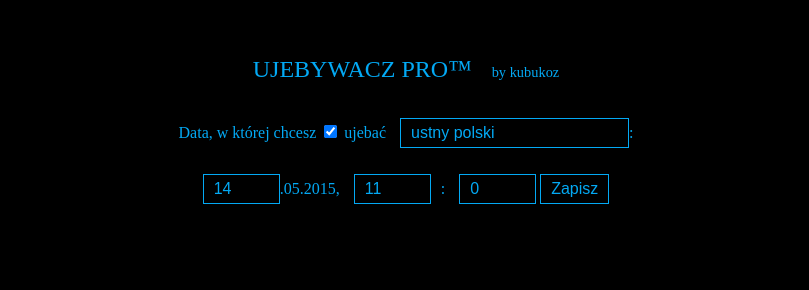
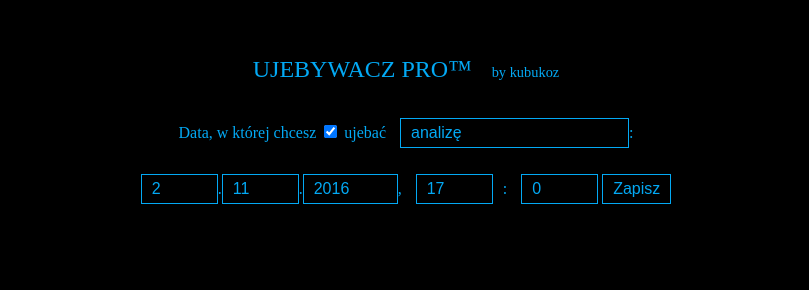
Before and after one commit to kubukoz/ujebywacz, a website: page index.html in a window 1280 px wide. Shown: the part 113-403 px from the top of the page, without its empty margins (234-1043 px from the left). Drawn offline with Linux system fonts and the light colour scheme.

Commit message:
Feature: changing month/year

```diff
--- a/index.html
+++ b/index.html
@@ -13,7 +13,7 @@
 <body>
 <h2>Ujebywacz Pro&#8482;<small>by <a href="https://github.com/kubukoz">kubukoz</a></small></h2>
 <form name="form"><p>Data, w której chcesz <input type="checkbox" ng-model="ujebanie"/> {{ujebanie?'ujeb':'zd'}}ać <input style="margin-left: 10px" type="text" placeholder="przedmiot" ng-model="subject"/>:</p>
-<div><input ng-model="day" type="number" placeholder="dd" size="10" required min="0" max="31"/><span>.05.2015,</span>
+<div><input ng-model="day" type="number" placeholder="dd" size="10" required min="0" max="31"/><span>.<input ng-model="month" type="number" placeholder="mm" size="10" required min="0" max="12"/>.<input ng-model="year" type="number" placeholder="yyyy" size="10" required min="0" max="3000"/>,</span>
 <input ng-model="hour" type="number" placeholder="hh" size="5" min="0" max="23"/><span>:</span>
 <input ng-model="minute" type="number" placeholder="mm" size="5" min="0" max="59"/>
 <button type="button" ng-click="saveUjebanie()">Zapisz</button></div></form>
--- a/main.js
+++ b/main.js
@@ -1,27 +1,34 @@
 'use strict';
-var app = angular.module("ujebywacz",["ngStorage"]);
-app.run(function($rootScope, $interval, $localStorage){
+var app = angular.module("ujebywacz", ["ngStorage"]);
+app.run(function ($rootScope, $interval, $localStorage) {
     var rs = $rootScope;
-    rs.day = +$localStorage.day || 14;
-    rs.hour = +$localStorage.hour || 11;
+    var current = new Date(Date.now());
+    rs.year = +$localStorage.year || (current.getFullYear() + 1);
+    rs.month = +$localStorage.month || current.getMonth();
+    rs.day = +$localStorage.day || current.getDay();
+    rs.hour = +$localStorage.hour || current.getHours();
     rs.minute = +$localStorage.minute || 0;
-    rs.subject = $localStorage.subject || "ustny polski";
-    if($localStorage.ujebanie != null) rs.ujebanie = $localStorage.ujebanie; else rs.ujebanie = true;
-    rs.saveUjebanie = function(){
+    rs.subject = $localStorage.subject || "analizę";
+    rs.ujebanie = $localStorage.ujebanie || true;
+    rs.saveUjebanie = function () {
         $localStorage.subject = rs.subject;
+        $localStorage.year = rs.year;
+        $localStorage.month = rs.month;
         $localStorage.day = rs.day;
         $localStorage.hour = rs.hour;
         $localStorage.minute = rs.minute;
         $localStorage.ujebanie = rs.ujebanie;
     }
-    rs.placeholder = "Dzień maja, w którym chcesz ujebać ustny polski";
-    rs.toAbs = function(num){ return Math.abs(num)};
-    rs.c={
+    rs.placeholder = "Dzień, w którym chcesz ujebać " + rs.subject;
+    rs.toAbs = function (num) {
+        return Math.abs(num)
+    };
+    rs.c = {
         days: 0,
-            hours: 0,
-            minutes: 0,
-            seconds: 0,
-            string: ""
+        hours: 0,
+        minutes: 0,
+        seconds: 0,
+        string: ""
     };
     rs.remaining = {
         days: 0,
@@ -29,31 +36,31 @@ app.run(function($rootScope, $interval, $localStorage){
         minutes: 0,
         seconds: 0
     };
-    var pad = function(n, width, z) {
+    var pad = function (n, width, z) {
         z = z || '0';
         n = n + '';
         return n.length >= width ? n : new Array(width - n.length + 1).join(z) + n;
     }
-    var refresh = function(){
-        var dateEnd = new Date("2015-05-"+pad(rs.day, 2)+"T"+pad(rs.hour, 2)+":"+pad(rs.minute, 2)+":00");
+    var refresh = function () {
+        var dateEnd = new Date(pad(rs.year, 4) + "-" + pad(rs.month, 2) + "-" + pad(rs.day, 2) + "T" + pad(rs.hour, 2) + ":" + pad(rs.minute, 2) + ":00");
         var current = new Date();
-        var delta = rs.delta = (dateEnd-current) - 3600000*2;
-        rs.remaining.seconds = Math.floor(delta/1000);
-        rs.remaining.minutes = Math.floor(delta/1000/60);
-        rs.remaining.hours = Math.floor(delta/1000/3600);
-        rs.remaining.days = Math.floor(delta/1000/3600/24);
+        var delta = rs.delta = (dateEnd - current) - 3600000 * 2;
+        rs.remaining.seconds = Math.floor(delta / 1000);
+        rs.remaining.minutes = Math.floor(delta / 1000 / 60);
+        rs.remaining.hours = Math.floor(delta / 1000 / 3600);
+        rs.remaining.days = Math.floor(delta / 1000 / 3600 / 24);
         var tempDelta = delta;
         rs.c.days = rs.remaining.days;
-        tempDelta-=rs.c.days*3600*24000;
-        rs.c.hours = Math.floor(tempDelta/3600000);
-        tempDelta-=rs.c.hours*3600000;
-        rs.c.minutes = Math.floor(tempDelta/60000);
-        tempDelta-=rs.c.minutes*60000;
-        rs.c.seconds = Math.floor(tempDelta/1000);
-        rs.c.string = rs.c.days+"d+" + rs.c.hours+":"+rs.c.minutes+":"+rs.c.seconds;
+        tempDelta -= rs.c.days * 3600 * 24000;
+        rs.c.hours = Math.floor(tempDelta / 3600000);
+        tempDelta -= rs.c.hours * 3600000;
+        rs.c.minutes = Math.floor(tempDelta / 60000);
+        tempDelta -= rs.c.minutes * 60000;
+        rs.c.seconds = Math.floor(tempDelta / 1000);
+        rs.c.string = rs.c.days + "d+" + rs.c.hours + ":" + rs.c.minutes + ":" + rs.c.seconds;
     };
     refresh();
-    $interval(function(){
-        if(rs.form.$valid) refresh();
-    },1000);
+    $interval(function () {
+        if (rs.form.$valid) refresh();
+    }, 1000);
 });
```
